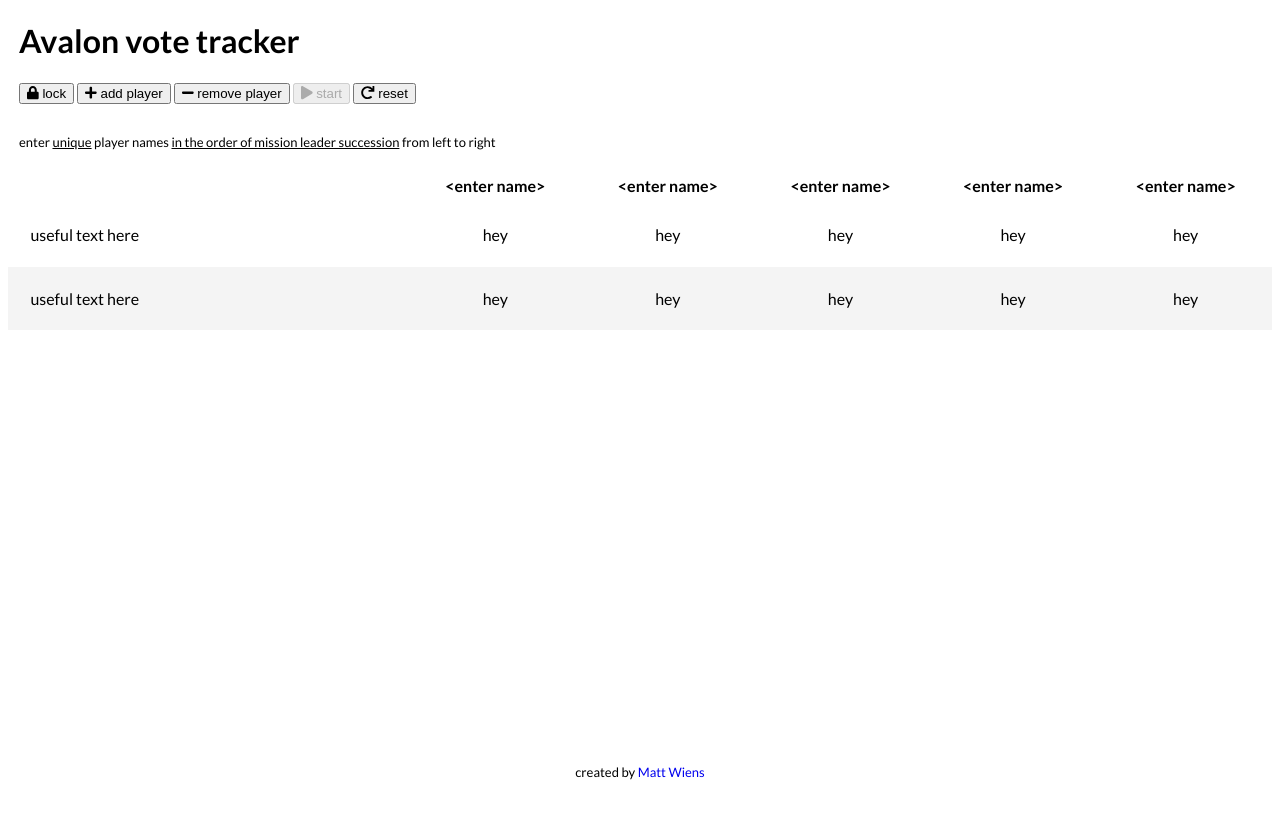
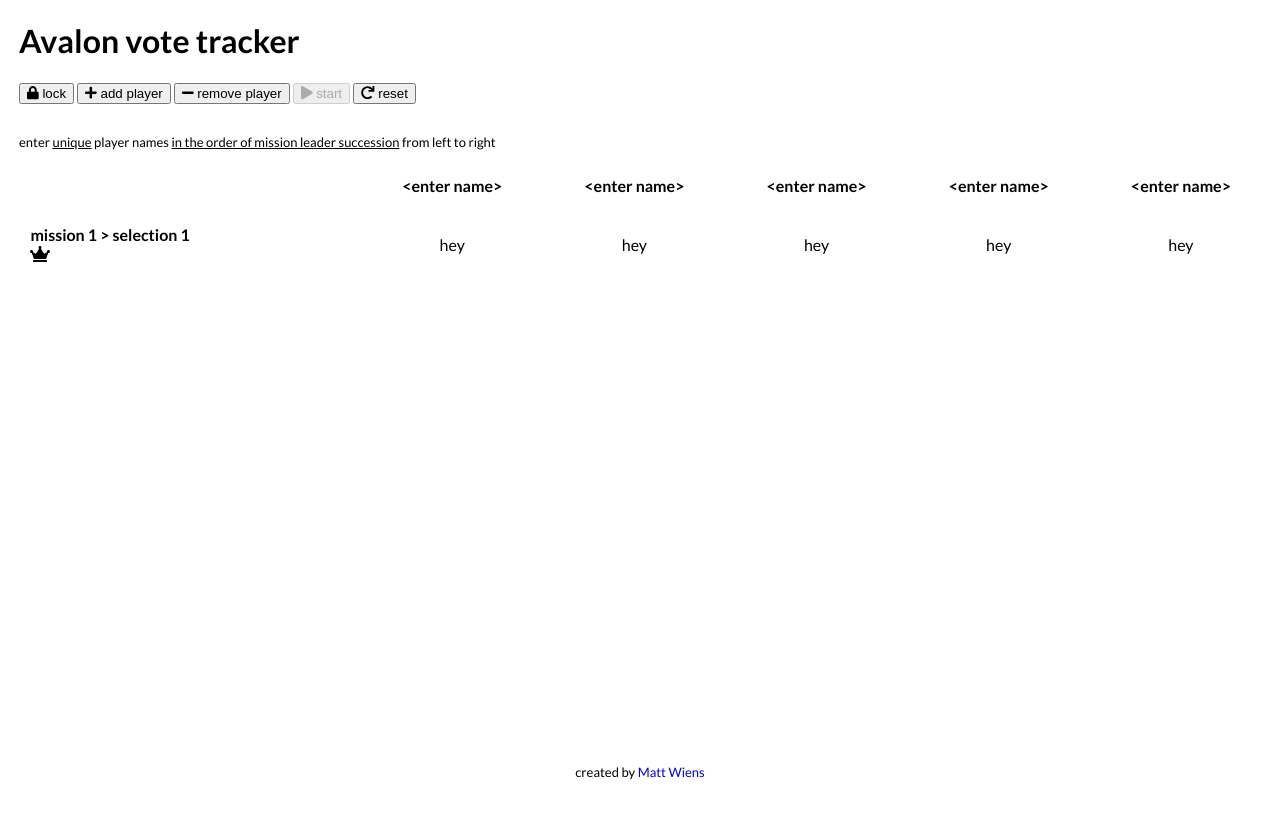
Before and after one commit to mwiens91/avalon-vote-tracker, a React (Create React App) app: page / in a window 1280 px wide. Shown: the top 818 px of the page. Built offline with nearby package versions, Linux system fonts and the light colour scheme.

Commit message:
Show mission details in table

```diff
--- a/src/App.js
+++ b/src/App.js
@@ -1,6 +1,7 @@
 import React, { Component } from "react";
 import { library } from "@fortawesome/fontawesome-svg-core";
 import {
+  faCrown,
   faLock,
   faLockOpen,
   faMinus,
@@ -8,6 +9,7 @@ import {
   faPlus,
   faRedo,
 } from "@fortawesome/free-solid-svg-icons";
+import { FontAwesomeIcon } from "@fortawesome/react-fontawesome";
 import "./App.css";
 import ButtonMenu from "./ButtonMenu";
 import EditablePlayerName from "./EditablePlayerName";
@@ -15,7 +17,7 @@ import Footer from "./Footer";
 import HelpMessage from "./HelpMessage";
 
 // Load Font Awesome icons
-library.add(faLock, faLockOpen, faMinus, faPlay, faPlus, faRedo);
+library.add(faCrown, faLock, faLockOpen, faMinus, faPlay, faPlus, faRedo);
 
 const MISSION_IN_PROGRESS = "in progress";
 // const MISSION_REJECTED = "rejected";
@@ -28,15 +30,13 @@ const INITIAL_STATE = {
   numPlayers: 5,
   players: ["", "", "", "", ""],
   playersLocked: false,
-  quests: [
-    [
+  missions: [
     {
-        missionLeader: 0,
+      leader: 0,
       missionNumber: 1,
-        missionSelectionNumber: 1,
+      selectionNumber: 1,
       status: MISSION_IN_PROGRESS,
     },
-    ],
   ],
 };
 
@@ -119,7 +119,7 @@ class App extends Component {
         <table>
           <thead>
             <tr>
-              <th style={{ width: "300px" }}></th>
+              <th style={{ width: "250px" }}></th>
               {this.state.players.map((name, idx) => (
                 <th
                   key={idx.toString()}
@@ -134,18 +134,23 @@ class App extends Component {
             </tr>
           </thead>
           <tbody>
+            {this.state.missions.map(mission => (
               <tr>
-              <td>useful text here</td>
+                <td>
+                  <div style={{ fontWeight: "bold" }}>
+                    mission {mission.missionNumber} > selection{" "}
+                    {mission.selectionNumber}
+                  </div>
+                  <div>
+                    <FontAwesomeIcon icon="crown" />{" "}
+                    {this.state.players[mission.leader]}
+                  </div>
+                </td>
                 {this.state.players.map(_ => (
                   <td style={{ textAlign: "center" }}>hey</td>
                 ))}
               </tr>
-            <tr>
-              <td>useful text here</td>
-              {this.state.players.map(_ => (
-                <td style={{ textAlign: "center" }}>hey</td>
             ))}
-            </tr>
           </tbody>
         </table>
 
```
Lines whose indentation alone changed are shown as unchanged.
